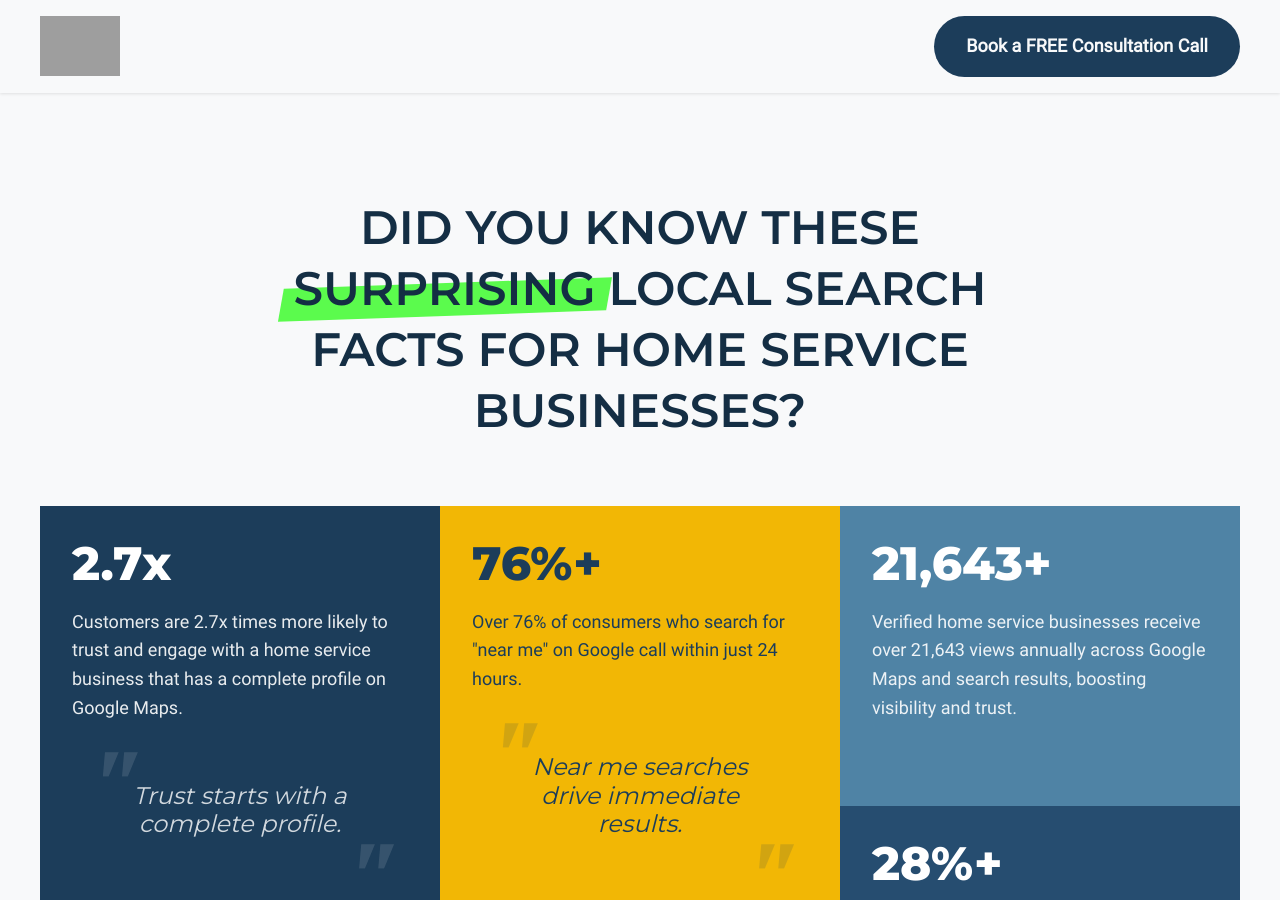
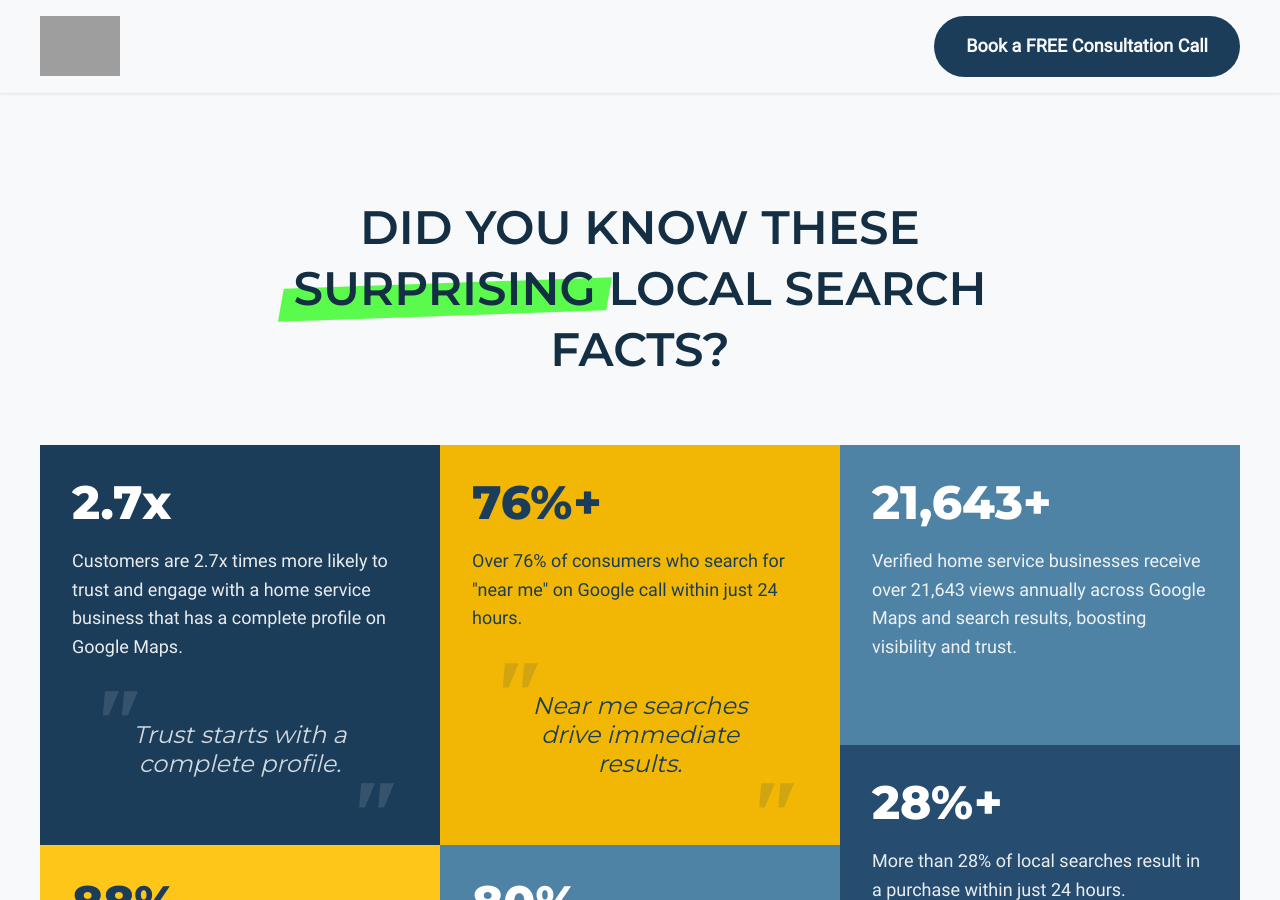
Before and after one commit to alamostudio/alamostudio, a Jekyll site: the page built from index.md, in a window 1280 px wide and 900 px high, scrolled down 1847 px. Built offline with Jekyll 4.4.1, drawn with Linux system fonts in a browser that asks for light colours; nearby versions of some CDN libraries; grey boxes are pictures that could not be loaded.

Commit message:
update headline for map stats

```diff
--- a/_includes/map_stats.html
+++ b/_includes/map_stats.html
@@ -1,6 +1,6 @@
 <section class="map-stats">
   <div class="map-stats__inner">
-    <h2 class="map-stats__title">Did you know these <span class="highlight-marker">surprising</span> local search facts for home service businesses?</h2>
+    <h2 class="map-stats__title">Did you know these <span class="highlight-marker">surprising</span> local search facts?</h2>
 
     <div class="map-stats__grid">
       <!-- Large card 1 -->
```
